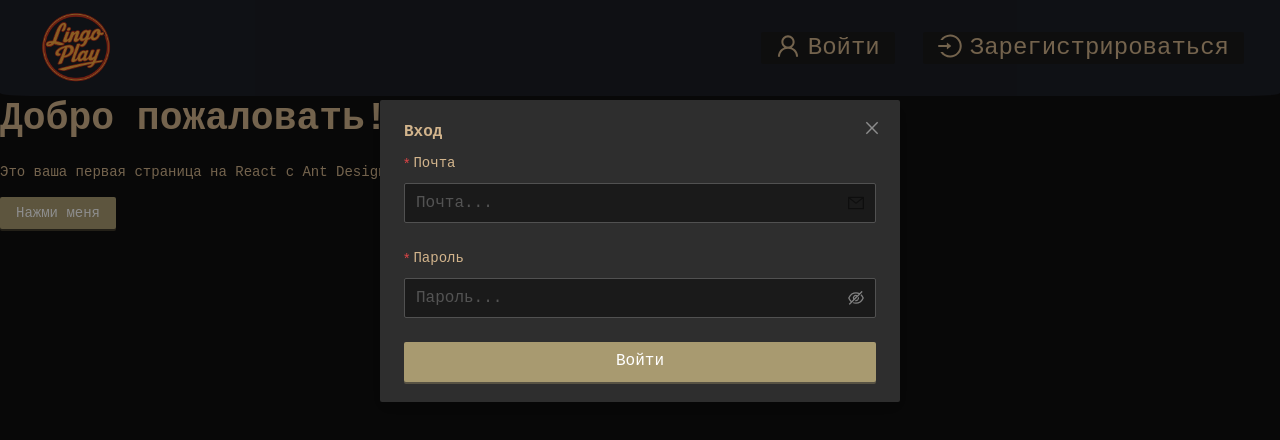
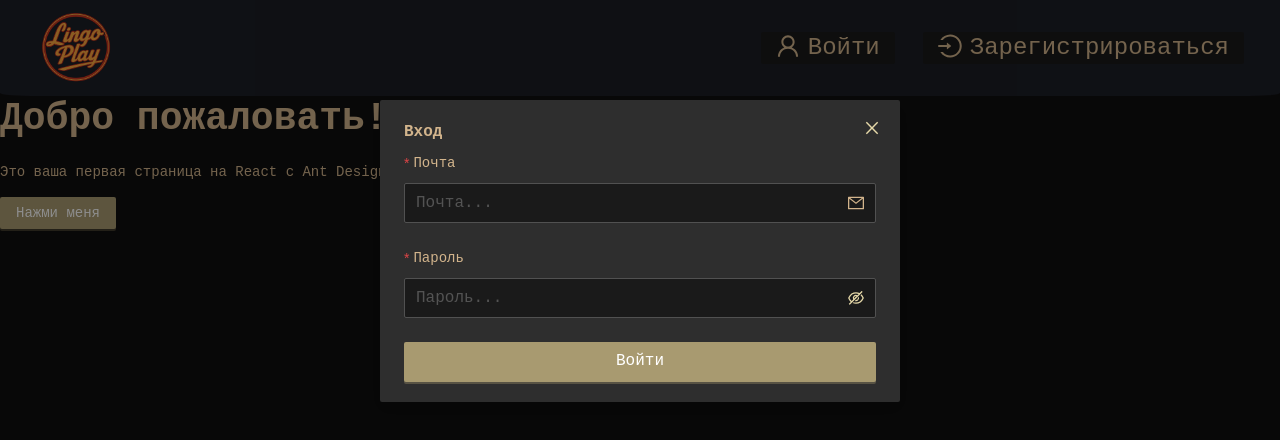
Before and after one commit to Xryak-Git/lingoplay_react, a React (Vite) app: page / in a window 1280 px wide. Both pictures are taken after a click on the button "Войти". Shown: the top 440 px of the page. Built offline with nearby package versions, Linux system fonts and the light colour scheme; no server answers.

Commit message:
Цвет иконкам

```diff
--- a/src/themeContext.jsx
+++ b/src/themeContext.jsx
@@ -17,6 +17,8 @@ export function ThemeProvider({ children }) {
         token: {
             colorPrimary: '#C2B280',
             colorText: isDarkMode ? '#D2B48C' : '#1C1E26',
+            colorIcon: isDarkMode ? '#E5D8A8' : '#1C1E26',
+            colorIconHover: isDarkMode ? '#FFF2B2' : '#5C3B00',
             colorBgBase: isDarkMode ? '#0F0F0F' : '#ffffff',
             colorBgContainer: isDarkMode ? '#1A1A1A' : '#f0f2f5',
             fontFamily: "'Courier New', monospace",
--- a/src/users/auth/AuthModal.jsx
+++ b/src/users/auth/AuthModal.jsx
@@ -65,11 +65,7 @@ export const AuthModal = ({
                                 size="large"
                                 placeholder="Имя пользователя..."
                                 allowClear
-                                suffix={
-                                    <UserOutlined
-                                        style={{ color: 'rgba(0,0,0,.45)' }}
-                                    />
-                                }
+                                suffix={<UserOutlined />}
                             />
                         </Form.Item>
                     )}
@@ -87,11 +83,7 @@ export const AuthModal = ({
                             size="large"
                             placeholder="Почта..."
                             allowClear
-                            suffix={
-                                <MailOutlined
-                                    style={{ color: 'rgba(0,0,0,.45)' }}
-                                />
-                            }
+                            suffix={<MailOutlined />}
                         />
                     </Form.Item>
 
```
